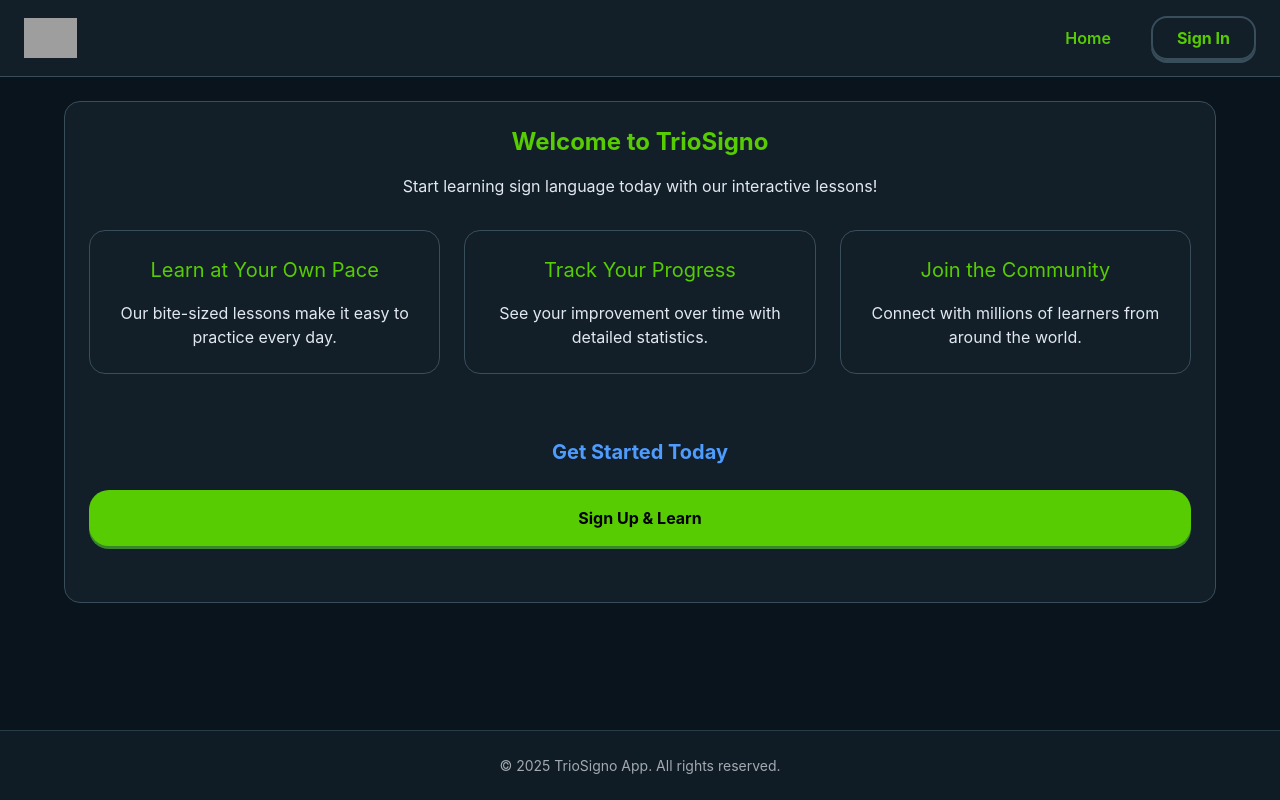
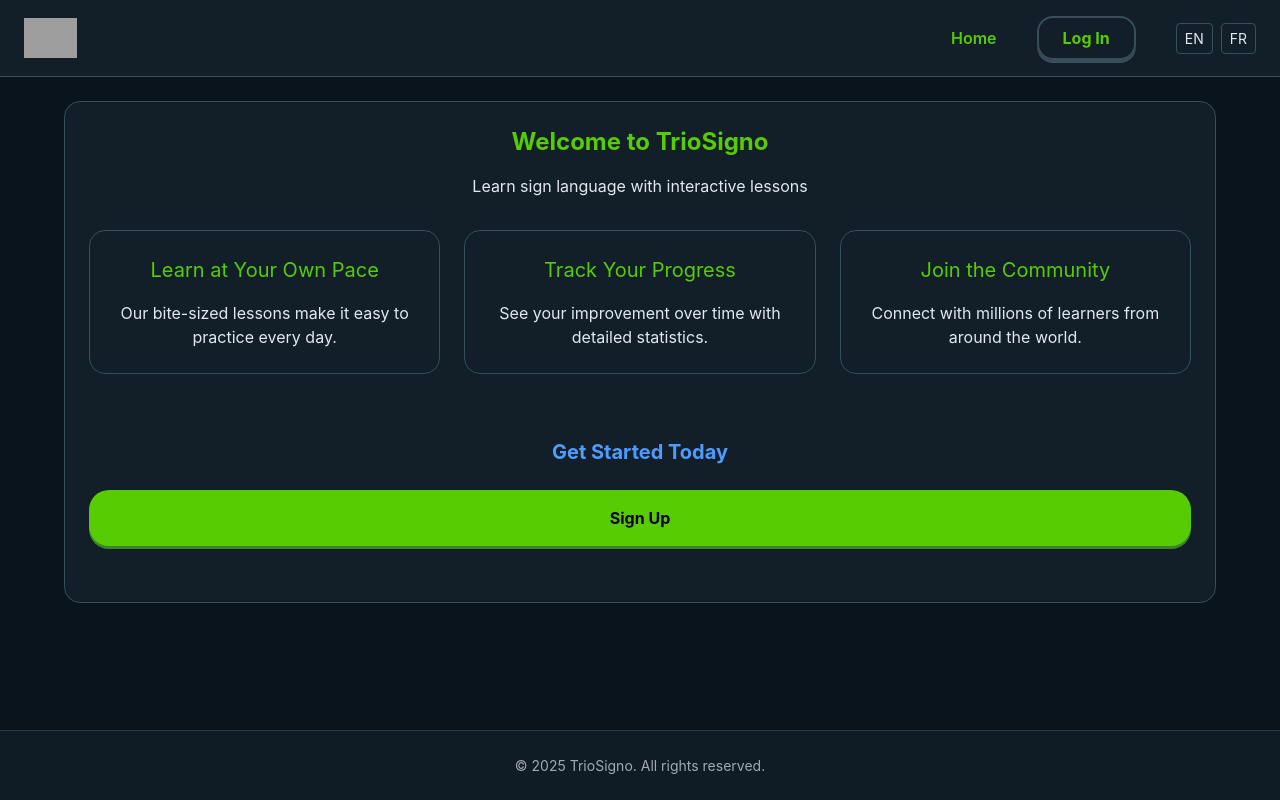
Before and after one commit to EIP-TEK89/refacto-front, a React (Vite) app: page / in a window 1280 px wide. Built offline with nearby package versions, Linux system fonts and the light colour scheme; no server answers; grey boxes are pictures that could not be loaded.

Commit message:
feat: Implement internationalization (i18n) support with language switcher and translations for English and French

```diff
--- a/package.json
+++ b/package.json
@@ -11,9 +11,12 @@
   },
   "dependencies": {
     "axios": "^1.10.0",
+    "i18next": "^25.3.0",
+    "i18next-browser-languagedetector": "^8.2.0",
     "posthog-js": "^1.255.1",
     "react": "^19.1.0",
     "react-dom": "^19.1.0",
+    "react-i18next": "^15.5.3",
     "react-router-dom": "^7.6.2"
   },
   "devDependencies": {
--- a/src/App.css
+++ b/src/App.css
@@ -47,6 +47,33 @@
 
 .nav-link.active {
   color: var(--color-blue);
+}
+
+/* Language Switcher */
+.language-switcher {
+  display: flex;
+  gap: 8px;
+  margin-left: 16px;
+}
+
+.language-switcher button {
+  background: none;
+  border: 1px solid var(--color-border);
+  border-radius: 4px;
+  padding: 4px 8px;
+  font-size: 14px;
+  cursor: pointer;
+  transition: all 0.2s ease;
+}
+
+.language-switcher button:hover {
+  background-color: rgba(255, 255, 255, 0.1);
+}
+
+.language-switcher button.active {
+  background-color: var(--color-blue);
+  color: white;
+  border-color: var(--color-blue);
 }
 
 /* Main content */
--- a/src/components/Footer.tsx
+++ b/src/components/Footer.tsx
@@ -1,7 +1,11 @@
+import { useTranslation } from "react-i18next";
+
 const Footer = () => {
+  const { t } = useTranslation();
+
   return (
     <footer className="app-footer">
-      <p>© {new Date().getFullYear()} TrioSigno App. All rights reserved.</p>
+      <p>{t("footer.copyright")}</p>
     </footer>
   );
 };
--- /dev/null
+++ b/src/components/LanguageSwitcher.tsx
@@ -0,0 +1,31 @@
+import React from "react";
+import { useTranslation } from "react-i18next";
+
+const LanguageSwitcher: React.FC = () => {
+  const { i18n } = useTranslation();
+
+  const changeLanguage = (lng: string) => {
+    i18n.changeLanguage(lng);
+  };
+
+  return (
+    <div className="language-switcher">
+      <button
+        onClick={() => changeLanguage("en")}
+        className={i18n.language === "en" ? "active" : ""}
+        aria-label="Switch to English"
+      >
+        EN
+      </button>
+      <button
+        onClick={() => changeLanguage("fr")}
+        className={i18n.language === "fr" ? "active" : ""}
+        aria-label="Switch to French"
+      >
+        FR
+      </button>
+    </div>
+  );
+};
+
+export default LanguageSwitcher;
--- a/src/components/Navbar.tsx
+++ b/src/components/Navbar.tsx
@@ -1,9 +1,12 @@
 import { Link, useLocation } from "react-router-dom";
 import { useAuth } from "../store/auth";
+import { useTranslation } from "react-i18next";
+import LanguageSwitcher from "./LanguageSwitcher";
 
 const Navigation = () => {
   const location = useLocation();
   const { isAuthenticated } = useAuth();
+  const { t } = useTranslation();
 
   return (
     <header className="app-header">
@@ -15,7 +18,7 @@ const Navigation = () => {
           to="/"
           className={`nav-link ${location.pathname === "/" ? "active" : ""}`}
         >
-          Home
+          {t("nav.home")}
         </Link>
         {isAuthenticated && (
           <>
@@ -25,7 +28,7 @@ const Navigation = () => {
                 location.pathname.startsWith("/lessons") ? "active" : ""
               }`}
             >
-              Lessons
+              {t("nav.lessons")}
             </Link>
             <Link
               to="/dictionary"
@@ -33,7 +36,7 @@ const Navigation = () => {
                 location.pathname.startsWith("/dictionary") ? "active" : ""
               }`}
             >
-              Dictionary
+              {t("nav.dictionary")}
             </Link>
             <Link
               to="/profile"
@@ -41,15 +44,16 @@ const Navigation = () => {
                 location.pathname === "/profile" ? "active" : ""
               }`}
             >
-              Profile
+              {t("nav.profile")}
             </Link>
           </>
         )}
         {!isAuthenticated && (
           <Link to="/login" className="button-secondary">
-            Sign In
+            {t("nav.login")}
           </Link>
         )}
+        <LanguageSwitcher />
       </nav>
     </header>
   );
--- /dev/null
+++ b/src/i18n/i18n.ts
@@ -0,0 +1,29 @@
+import i18n from "i18next";
+import { initReactI18next } from "react-i18next";
+import LanguageDetector from "i18next-browser-languagedetector";
+import enTranslation from "./locales/en";
+import frTranslation from "./locales/fr";
+
+i18n
+  .use(LanguageDetector)
+  .use(initReactI18next)
+  .init({
+    resources: {
+      en: {
+        translation: enTranslation,
+      },
+      fr: {
+        translation: frTranslation,
+      },
+    },
+    fallbackLng: "en",
+    interpolation: {
+      escapeValue: false, // not needed for react as it escapes by default
+    },
+    detection: {
+      order: ["localStorage", "navigator"],
+      caches: ["localStorage"],
+    },
+  });
+
+export default i18n;
--- /dev/null
+++ b/src/i18n/locales/en.ts
@@ -0,0 +1,80 @@
+export default {
+  // Navigation
+  "nav.home": "Home",
+  "nav.lessons": "Lessons",
+  "nav.dictionary": "Dictionary",
+  "nav.profile": "Profile",
+  "nav.login": "Log In",
+  "nav.signup": "Sign Up",
+  "nav.logout": "Log Out",
+
+  // Home page
+  "home.title": "Welcome to TrioSigno",
+  "home.subtitle": "Learn sign language with interactive lessons",
+  "home.cta": "Start Learning",
+
+  // Login & Signup
+  "auth.email": "Email",
+  "auth.password": "Password",
+  "auth.confirmPassword": "Confirm Password",
+  "auth.login": "Log In",
+  "auth.signup": "Sign Up",
+  "auth.forgotPassword": "Forgot Password?",
+  "auth.noAccount": "Don't have an account?",
+  "auth.haveAccount": "Already have an account?",
+  "auth.googleLogin": "Continue with Google",
+  "auth.emailRequired": "Email is required",
+  "auth.passwordRequired": "Password is required",
+  "auth.passwordMismatch": "Passwords do not match",
+
+  // Profile
+  "profile.title": "Your Profile",
+  "profile.changePassword": "Change Password",
+  "profile.saveChanges": "Save Changes",
+  "profile.oldPassword": "Old Password",
+  "profile.newPassword": "New Password",
+  "profile.confirmNewPassword": "Confirm New Password",
+
+  // Lessons
+  "lessons.beginner": "Beginner",
+  "lessons.intermediate": "Intermediate",
+  "lessons.advanced": "Advanced",
+  "lessons.start": "Start Lesson",
+  "lessons.continue": "Continue",
+  "lessons.completed": "Completed",
+  "lessons.progress": "Progress",
+  "lessons.next": "Next",
+  "lessons.previous": "Previous",
+  "lessons.difficulty": "Difficulty",
+
+  // Dictionary
+  "dictionary.search": "Search",
+  "dictionary.noResults": "No results found",
+  "dictionary.recentSearches": "Recent Searches",
+
+  // Exercises
+  "exercise.instructions": "Instructions",
+  "exercise.dragDrop": "Drag and drop the correct answer",
+  "exercise.matching": "Match the items correctly",
+  "exercise.submit": "Submit",
+  "exercise.correct": "Correct!",
+  "exercise.incorrect": "Try again",
+  "exercise.next": "Next Exercise",
+
+  // Footer
+  "footer.about": "About Us",
+  "footer.contact": "Contact",
+  "footer.terms": "Terms of Service",
+  "footer.privacy": "Privacy Policy",
+  "footer.copyright": "© 2025 TrioSigno. All rights reserved.",
+
+  // Common
+  "common.loading": "Loading...",
+  "common.error": "An error occurred",
+  "common.retry": "Retry",
+  "common.cancel": "Cancel",
+  "common.save": "Save",
+  "common.delete": "Delete",
+  "common.confirm": "Confirm",
+  "common.back": "Back",
+};
--- /dev/null
+++ b/src/i18n/locales/fr.ts
@@ -0,0 +1,80 @@
+export default {
+  // Navigation
+  "nav.home": "Accueil",
+  "nav.lessons": "Leçons",
+  "nav.dictionary": "Dictionnaire",
+  "nav.profile": "Profil",
+  "nav.login": "Connexion",
+  "nav.signup": "Inscription",
+  "nav.logout": "Déconnexion",
+
+  // Home page
+  "home.title": "Bienvenue sur TrioSigno",
+  "home.subtitle": "Apprenez la langue des signes avec des leçons interactives",
+  "home.cta": "Commencer à apprendre",
+
+  // Login & Signup
+  "auth.email": "Email",
+  "auth.password": "Mot de passe",
+  "auth.confirmPassword": "Confirmer le mot de passe",
+  "auth.login": "Se connecter",
+  "auth.signup": "S'inscrire",
+  "auth.forgotPassword": "Mot de passe oublié ?",
+  "auth.noAccount": "Vous n'avez pas de compte ?",
+  "auth.haveAccount": "Vous avez déjà un compte ?",
+  "auth.googleLogin": "Continuer avec Google",
+  "auth.emailRequired": "L'email est requis",
+  "auth.passwordRequired": "Le mot de passe est requis",
+  "auth.passwordMismatch": "Les mots de passe ne correspondent pas",
+
+  // Profile
+  "profile.title": "Votre Profil",
+  "profile.changePassword": "Changer de mot de passe",
+  "profile.saveChanges": "Enregistrer les modifications",
+  "profile.oldPassword": "Ancien mot de passe",
+  "profile.newPassword": "Nouveau mot de passe",
+  "profile.confirmNewPassword": "Confirmer le nouveau mot de passe",
+
+  // Lessons
+  "lessons.beginner": "Débutant",
+  "lessons.intermediate": "Intermédiaire",
+  "lessons.advanced": "Avancé",
+  "lessons.start": "Commencer la leçon",
+  "lessons.continue": "Continuer",
+  "lessons.completed": "Terminé",
+  "lessons.progress": "Progression",
+  "lessons.next": "Suivant",
+  "lessons.previous": "Précédent",
+  "lessons.difficulty": "Difficulté",
+
+  // Dictionary
+  "dictionary.search": "Rechercher",
+  "dictionary.noResults": "Aucun résultat trouvé",
+  "dictionary.recentSearches": "Recherches récentes",
+
+  // Exercises
+  "exercise.instructions": "Instructions",
+  "exercise.dragDrop": "Glissez et déposez la bonne réponse",
+  "exercise.matching": "Associez correctement les éléments",
+  "exercise.submit": "Soumettre",
+  "exercise.correct": "Correct !",
+  "exercise.incorrect": "Essayez encore",
+  "exercise.next": "Exercice suivant",
+
+  // Footer
+  "footer.about": "À propos",
+  "footer.contact": "Contact",
+  "footer.terms": "Conditions d'utilisation",
+  "footer.privacy": "Politique de confidentialité",
+  "footer.copyright": "© 2025 TrioSigno. Tous droits réservés.",
+
+  // Common
+  "common.loading": "Chargement...",
+  "common.error": "Une erreur est survenue",
+  "common.retry": "Réessayer",
+  "common.cancel": "Annuler",
+  "common.save": "Enregistrer",
+  "common.delete": "Supprimer",
+  "common.confirm": "Confirmer",
+  "common.back": "Retour",
+};
--- a/src/main.tsx
+++ b/src/main.tsx
@@ -6,6 +6,9 @@ import App from "./App.tsx";
 import { AuthProvider } from "./store/auth";
 import { PostHogProvider } from "posthog-js/react";
 import posthog from "posthog-js";
+
+// Import i18n
+import "./i18n/i18n";
 
 const options = {
   api_host: import.meta.env.VITE_PUBLIC_POSTHOG_HOST,
--- a/src/pages/Home.tsx
+++ b/src/pages/Home.tsx
@@ -1,17 +1,17 @@
 import { Link } from "react-router-dom";
 import { useAuthState } from "../store/auth/hooks";
+import { useTranslation } from "react-i18next";
 
 const Home = () => {
   const { isAuthenticated } = useAuthState();
+  const { t } = useTranslation();
 
   return (
     <div className="container-card">
       <h1 className="text-2xl font-bold mb-4 text-[var(--color-blue)]">
-        Welcome to TrioSigno
+        {t("home.title")}
       </h1>
-      <p className="mb-6">
-        Start learning sign language today with our interactive lessons!
-      </p>
+      <p className="mb-6">{t("home.subtitle")}</p>
 
       <div className="grid grid-cols-1 md:grid-cols-2 lg:grid-cols-3 gap-6 mt-8">
         {/* Feature Cards */}
@@ -39,7 +39,7 @@ const Home = () => {
           to={isAuthenticated ? "/lessons" : "/signup"}
           className="button-primary inline-block px-8 py-3"
         >
-          {isAuthenticated ? "Start Learning" : "Sign Up & Learn"}
+          {isAuthenticated ? t("home.cta") : t("auth.signup")}
         </Link>
       </div>
 
--- a/src/pages/LogIn.tsx
+++ b/src/pages/LogIn.tsx
@@ -8,6 +8,7 @@ import {
   PrimaryButton,
   SecondaryButton,
 } from "../components/ui";
+import { useTranslation } from "react-i18next";
 
 const LogIn = () => {
   const [email, setEmail] = useState("");
@@ -21,6 +22,7 @@ const LogIn = () => {
     isAuthenticated,
     clearError,
   } = useAuth();
+  const { t } = useTranslation();
 
   const handleSubmit = async (e: FormEvent) => {
     e.preventDefault();
@@ -51,7 +53,7 @@ const LogIn = () => {
 
       <div className="w-full max-w-[400px] p-6 flex flex-col space-y-6">
         <h1 className="text-[var(--color-text)] text-2xl font-bold text-center mb-8">
-          Sign In
+          {t('auth.login')}
         </h1>
 
         {error && (
@@ -67,7 +69,7 @@ const LogIn = () => {
               id="email"
               value={email}
               onChange={(e) => setEmail(e.target.value)}
-              placeholder="Email"
+              placeholder={t('auth.email')}
               required
               className="w-full py-3 px-4 border border-[var(--color-border)] rounded-2xl bg-[rgb(25,39,45)] text-[var(--color-text)] text-base"
             />
@@ -80,7 +82,7 @@ const LogIn = () => {
                 id="password"
                 value={password}
                 onChange={(e) => setPassword(e.target.value)}
-                placeholder="Password"
+                placeholder={t('auth.password')}
                 required
                 className="w-full py-3 px-4 border border-[var(--color-border)] rounded-2xl bg-[rgb(25,39,45)] text-[var(--color-text)] text-base"
               />
@@ -104,7 +106,7 @@ const LogIn = () => {
               type="button"
               className="absolute right-10 text-[var(--color-text-blue)] text-sm cursor-pointer px-2 py-1 rounded transition-all duration-200 flex items-center top-1/2 transform -translate-y-1/2 hover:text-[var(--color-text)]"
             >
-              Forgot?
+              {t('auth.forgotPassword')}
             </button>
           </div>
 
@@ -115,7 +117,7 @@ const LogIn = () => {
             fullWidth
             size="lg"
           >
-            {isLoading ? "Signing in..." : "Sign In"}
+            {isLoading ? "Signing in..." : t('auth.login')}
           </PrimaryButton>
         </form>
 
@@ -134,17 +136,17 @@ const LogIn = () => {
             isLoading={isLoading && false}
             fullWidth
           >
-            {isLoading ? "Connecting..." : "Google"}
+            {isLoading ? "Connecting..." : t('auth.googleLogin')}
           </GoogleButton>
         </div>
 
         <div className="text-center text-[rgba(255,255,255,0.6)] text-sm mt-6">
-          Don't have an account?
+          {t('auth.noAccount')}
         </div>
 
         <div className="flex justify-center mt-2 mb-4">
           <Link to="/signup">
-            <SecondaryButton className="w-[150px]">Sign Up</SecondaryButton>
+            <SecondaryButton className="w-[150px]">{t('auth.signup')}</SecondaryButton>
           </Link>
         </div>
       </div>
```
Also changed, not shown: 2 other files (tests, documents, lock files or other folders).
